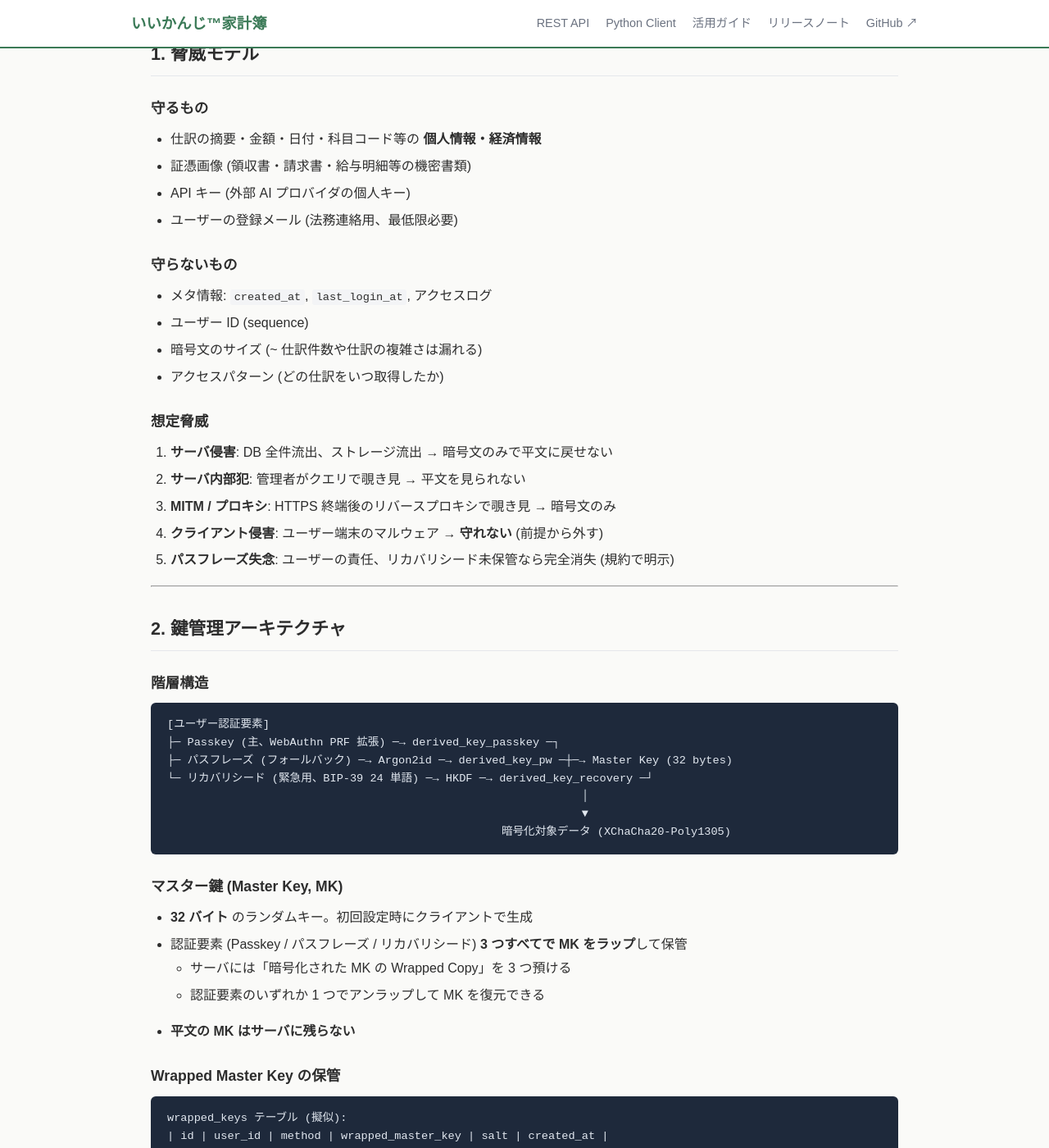
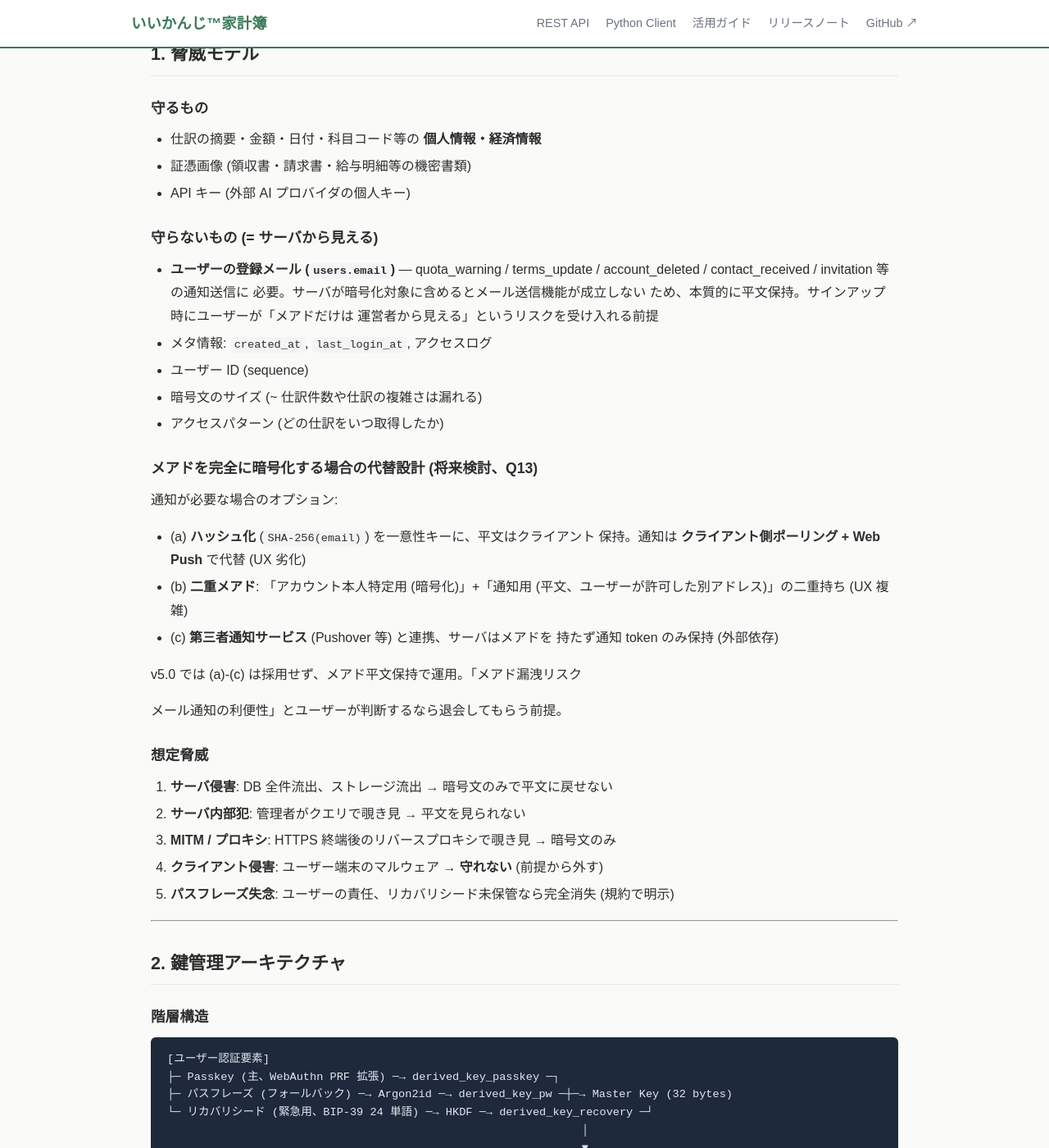
Before and after one commit to nananek/iikanji-kakeibo, a Jekyll site: the page built from docs/v5-e2ee/index.md, in a window 1280 px wide and 1400 px high, scrolled down 1293 px. Shown: the whole window at 82% size. Built offline with Jekyll 4.4.1, drawn with Linux system fonts in a browser that asks for light colours; some of the changed text lies outside the part shown.

Commit message:
docs(v5): メアド平文保持の方針を明示 (E2EE と通知メールの両立)
設計書の矛盾を訂正: §1「守るもの」に「ユーザーの登録メール」を入れ
つつ §4「暗号化されない情報」にも入れていた。

ユーザーからの指摘:
「メールアドレスを E2EE で守る方に入れたが、メール通知どうするの?」

サーバがメアドを暗号化対象に含めると以下の通知メールが全部送信不可:
- quota_warning (容量警告)
- terms_update (規約改訂)
- account_deleted (退会完了)
- contact_received / contact_received_admin (お問い合わせ)
- invitation (招待トークン)

これは Phase 6 メール基盤を機能停止させる。E2EE と通知メールの利便性
のトレードオフで、後者を優先。

### 変更内容

- §1 脅威モデル「守るもの」から `users.email` を削除
- §1「守らないもの」に `users.email` を追加 (理由 + サインアップ時の
  リスク受け入れ前提を明記)
- §1 末尾に「メアドを完全に暗号化する場合の代替設計」セクションを追加
  (a) ハッシュ + Web Push、(b) 二重メアド、(c) 第三者通知サービス
- §4「暗号化されない情報」の `users.email` に通知送信の説明追記
- Q13 を未解決事項に追加 (v5.x で代替設計を再評価)

v5.0 は平文保持で運用。「メアド漏洩リスク > メール通知の利便性」と
ユーザーが判断するなら退会してもらう前提。

Co-Authored-By: Claude Opus 4.7 (1M context) <noreply@anthropic.com>

```diff
--- a/docs/v5-e2ee/index.md
+++ b/docs/v5-e2ee/index.md
@@ -47,14 +47,31 @@ title: v5.0 E2EE 設計書 (たたき台)
 - 仕訳の摘要・金額・日付・科目コード等の **個人情報・経済情報**
 - 証憑画像 (領収書・請求書・給与明細等の機密書類)
 - API キー (外部 AI プロバイダの個人キー)
-- ユーザーの登録メール (法務連絡用、最低限必要)
 
-### 守らないもの
+### 守らないもの (= サーバから見える)
 
+- **ユーザーの登録メール (`users.email`)** — quota_warning / terms_update
+  / account_deleted / contact_received / invitation 等の通知送信に
+  必要。サーバが暗号化対象に含めるとメール送信機能が成立しない
+  ため、本質的に平文保持。サインアップ時にユーザーが「メアドだけは
+  運営者から見える」というリスクを受け入れる前提
 - メタ情報: `created_at`, `last_login_at`, アクセスログ
 - ユーザー ID (sequence)
 - 暗号文のサイズ (~ 仕訳件数や仕訳の複雑さは漏れる)
 - アクセスパターン (どの仕訳をいつ取得したか)
+
+### メアドを完全に暗号化する場合の代替設計 (将来検討、Q13)
+
+通知が必要な場合のオプション:
+- (a) **ハッシュ化** (`SHA-256(email)`) を一意性キーに、平文はクライアント
+  保持。通知は **クライアント側ポーリング + Web Push** で代替 (UX 劣化)
+- (b) **二重メアド**: 「アカウント本人特定用 (暗号化)」+「通知用
+  (平文、ユーザーが許可した別アドレス)」の二重持ち (UX 複雑)
+- (c) **第三者通知サービス** (Pushover 等) と連携、サーバはメアドを
+  持たず通知 token のみ保持 (外部依存)
+
+v5.0 では (a)-(c) は採用せず、メアド平文保持で運用。「メアド漏洩リスク
+> メール通知の利便性」とユーザーが判断するなら退会してもらう前提。
 
 ### 想定脅威
 
@@ -202,7 +219,9 @@ user_ai_configs:    api_key_encrypted は **クライアント側で暗号化**
 
 ### 暗号化されない情報 (= サーバから見える)
 
-- `users.id`, `users.email`, `users.created_at`
+- `users.id`, `users.created_at`
+- **`users.email`** — 通知送信のため平文保持必須 (§1「守らないもの」
+  参照、Q13 で代替設計を検討中)
 - 各テーブルの `id` (連番)
 - 各テーブルの `created_at`, `updated_at` (タイムスタンプ)
 - `user_id` 外部キー (テナント分離のため必須)
@@ -371,6 +390,7 @@ Discord 等に **平文で送信** している。E3 で仕訳が暗号化され
 | Q10 | ページリロード時の再認証 UX (毎回 Passkey タップ強制になるか、Session-local Worker 維持等) | E0 / E1 プロトタイプで検証 |
 | Q11 | E4 後の `file_hash` ハッシュ検証は誰がやるか (現行はサーバが SHA-256 計算 + VoucherAuditLog 書込)。クライアント復号後に検証してサーバへログ送る形に変えるか、暗号文の SHA-256 を別途記録するか | E4 で確定、電帳法改ざん防止証跡との整合性確認 |
 | Q12 | Web Worker の postMessage 型検証 — 不正メッセージで Worker クラッシュ / 鍵漏洩しない設計 | E0 プロトタイプで検証 (Zod 等のスキーマ検証検討) |
+| Q13 | メアド平文保持の代替設計 (ハッシュ化 + Web Push、二重メアド、Pushover 等) — v5.0 は平文保持で運用、v5.x 以降で再評価 | v5.x で再評価 (現状は §1「守らないもの」として明示) |
 
 ---
 
```
